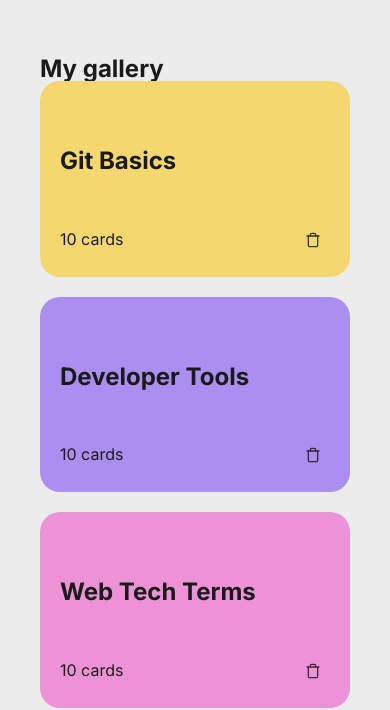
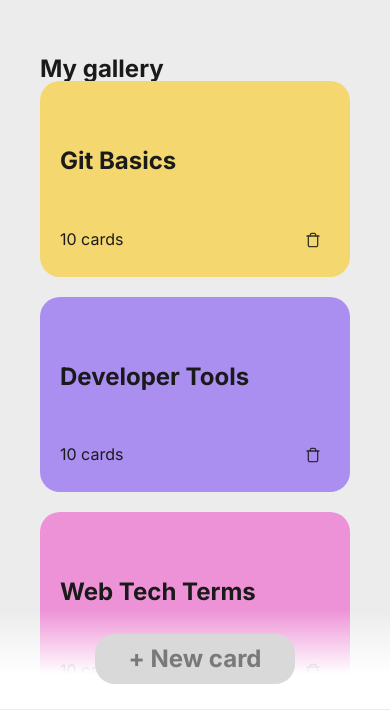
Before and after one commit to hmcantu/ai-se_project_flashcards, a plain HTML site: page index.html in a window 390 px wide. Shown: the part 135-845 px from the top of the page. Drawn offline with Linux system fonts and the light colour scheme.

Commit message:
feat: implement fixed mobile bar and centered new card button

```diff
--- a/assets/css/gallery.css
+++ b/assets/css/gallery.css
@@ -58,6 +58,16 @@
     cursor: pointer;
 }
 
+.gallery__new-card-btn--mobile {
+    width: 200px;
+    height: 50px;
+    aspect-ratio: auto;
+    justify-content: center;
+    align-items: center;
+    font-weight: 600;
+    margin: 0;
+}
+
 .gallery__new-card-btn:hover {
     background-color: #c5c5c5;
     color: #1a1a1a;
--- a/assets/css/index.css
+++ b/assets/css/index.css
@@ -5,3 +5,4 @@
 @import url("gallery.css");
 @import url("card.css");
 @import url("carousel.css");
+@import url("mobile-bar.css");
--- /dev/null
+++ b/assets/css/mobile-bar.css
@@ -0,0 +1,22 @@
+.mobile-bar {
+    position: fixed;
+    bottom: 0;
+    left: 0;
+    width: 100%;
+    height: 100px;
+    display: flex;
+    justify-content: center;
+    align-items: center;
+    z-index: 10;
+    background: linear-gradient(
+        to top,
+        rgba(255, 255, 255, 1) 35%,
+        rgba(255, 255, 255, 0) 100%
+    );
+}
+
+@media (min-width: 768px) {
+    .mobile-bar {
+        display: none;
+    }
+}
--- a/index.html
+++ b/index.html
@@ -89,6 +89,13 @@
         <footer class="footer">
             <p class="footer__text">&copy; 2026 Hailey Cantu</p>
         </footer>
+
+        <div class="mobile-bar">
+    <button type="button" class="gallery__new-card-btn gallery__new-card-btn--mobile">
+      + New card
+    </button>
+  </div>
+
         <script src="./assets/js/index.js" type="module"></script>
 </body>
 </html>
```
